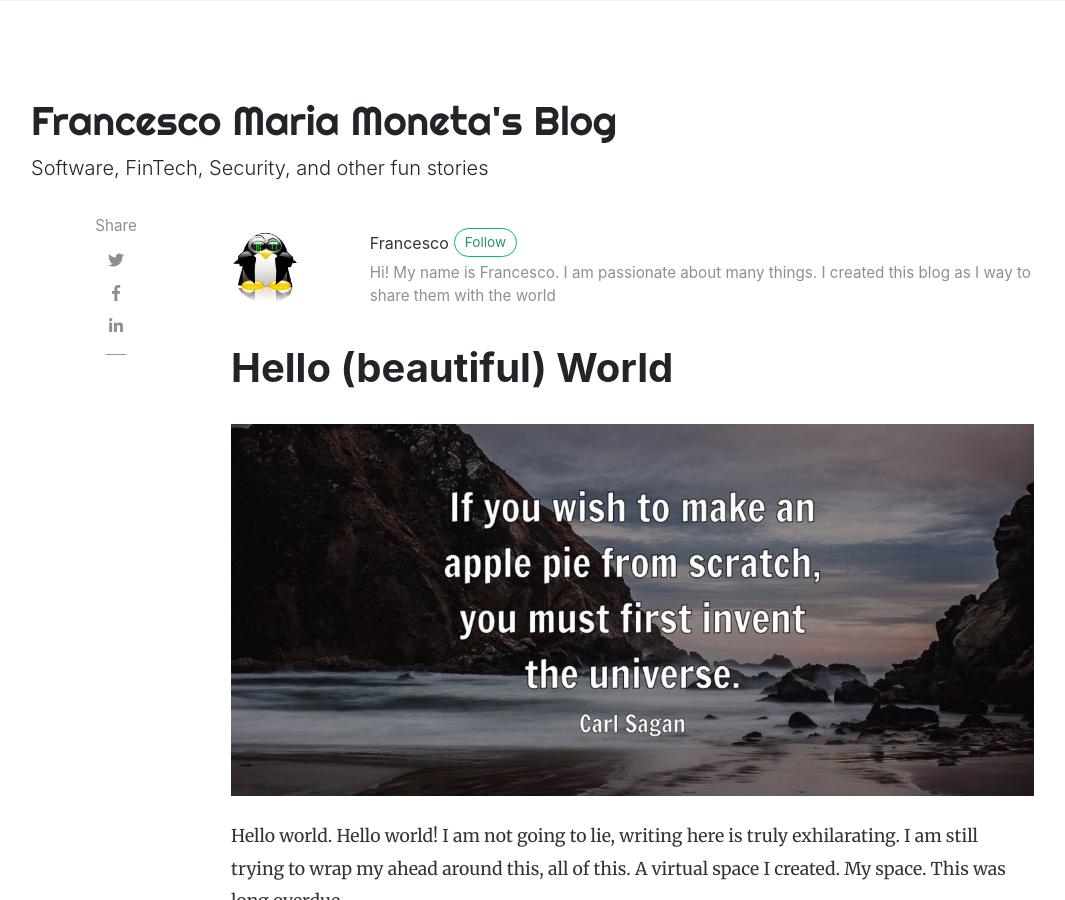
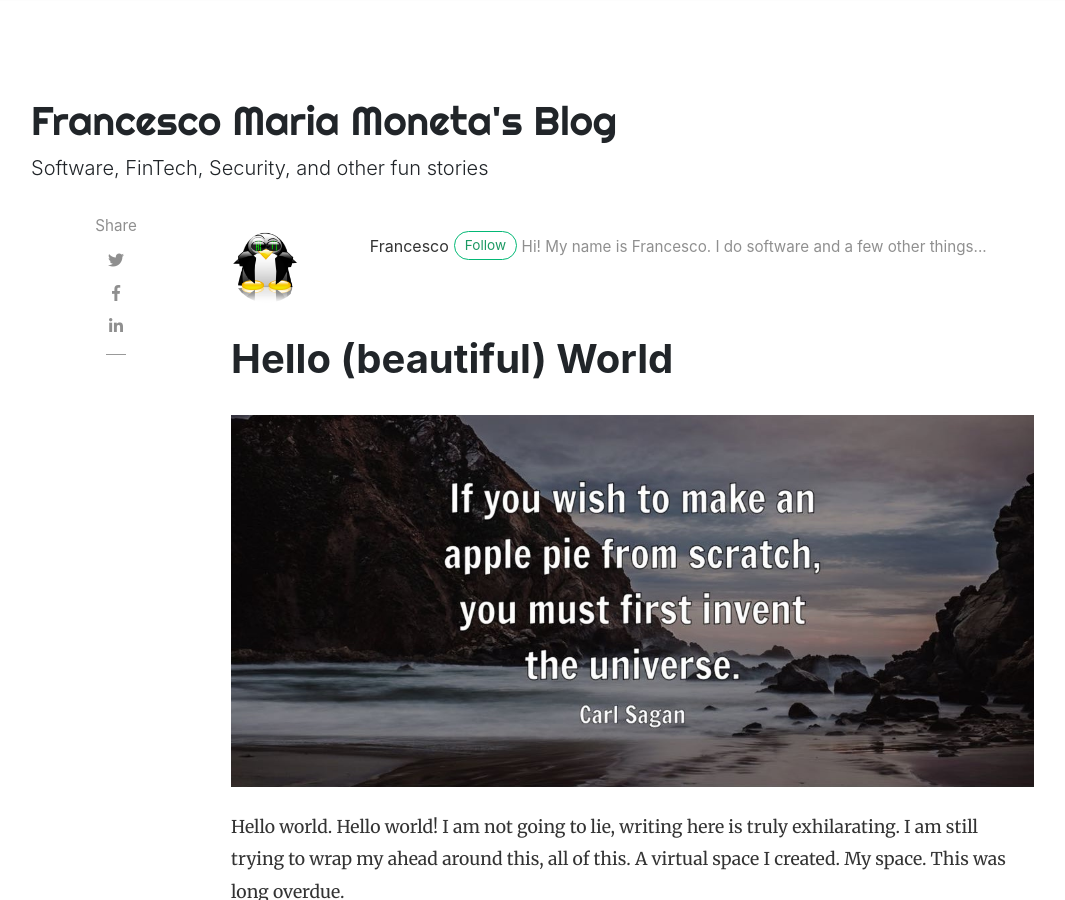
Before and after one commit to FMA350/FMA350.github.io, a Jekyll site: the page built from _posts/2023-10-31-hello-world.md, in a window 1280 px wide and 900 px high. Shown: the whole window, without its empty margins (54-1119 px from the left). Built offline with Jekyll 4.4.1, drawn with Linux system fonts in a browser that asks for light colours; nearby versions of some CDN libraries; comment, search, counter and statistics services are not loaded.

Commit message:
Simplified and correct typo on Author description

```diff
--- a/_config.yml
+++ b/_config.yml
@@ -20,7 +20,7 @@ authors:
     email: francesco.moneta@gmail.com
     web: https://www.fma350.github.io
     twitter: https://twitter.com/fma350
-    description: "Hi! My name is Francesco. I am passionate about many things. I created this blog as I way to share them with the world"
+    description: "Hi! My name is Francesco. I do software and a few other things..."
 
 # Plugins
 plugins:
```
